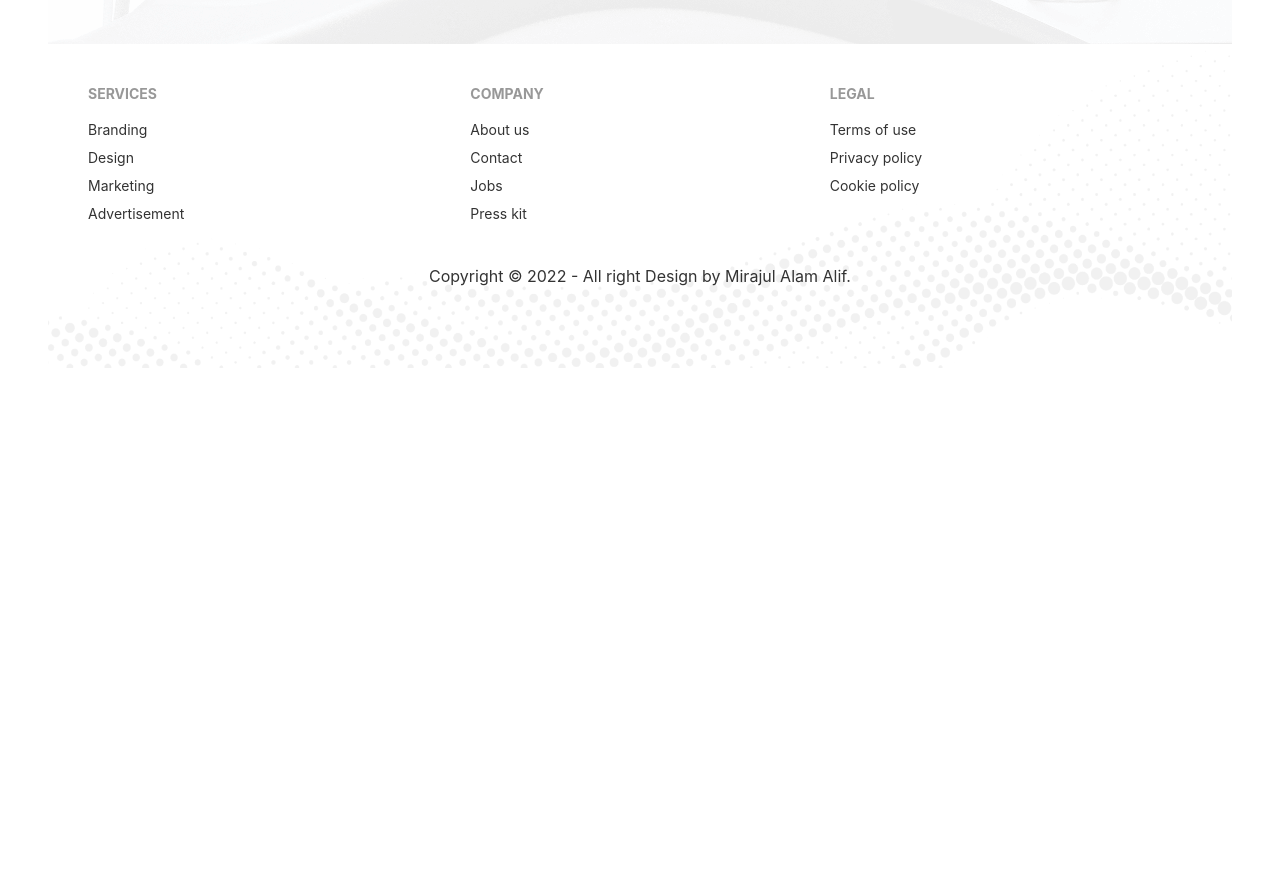
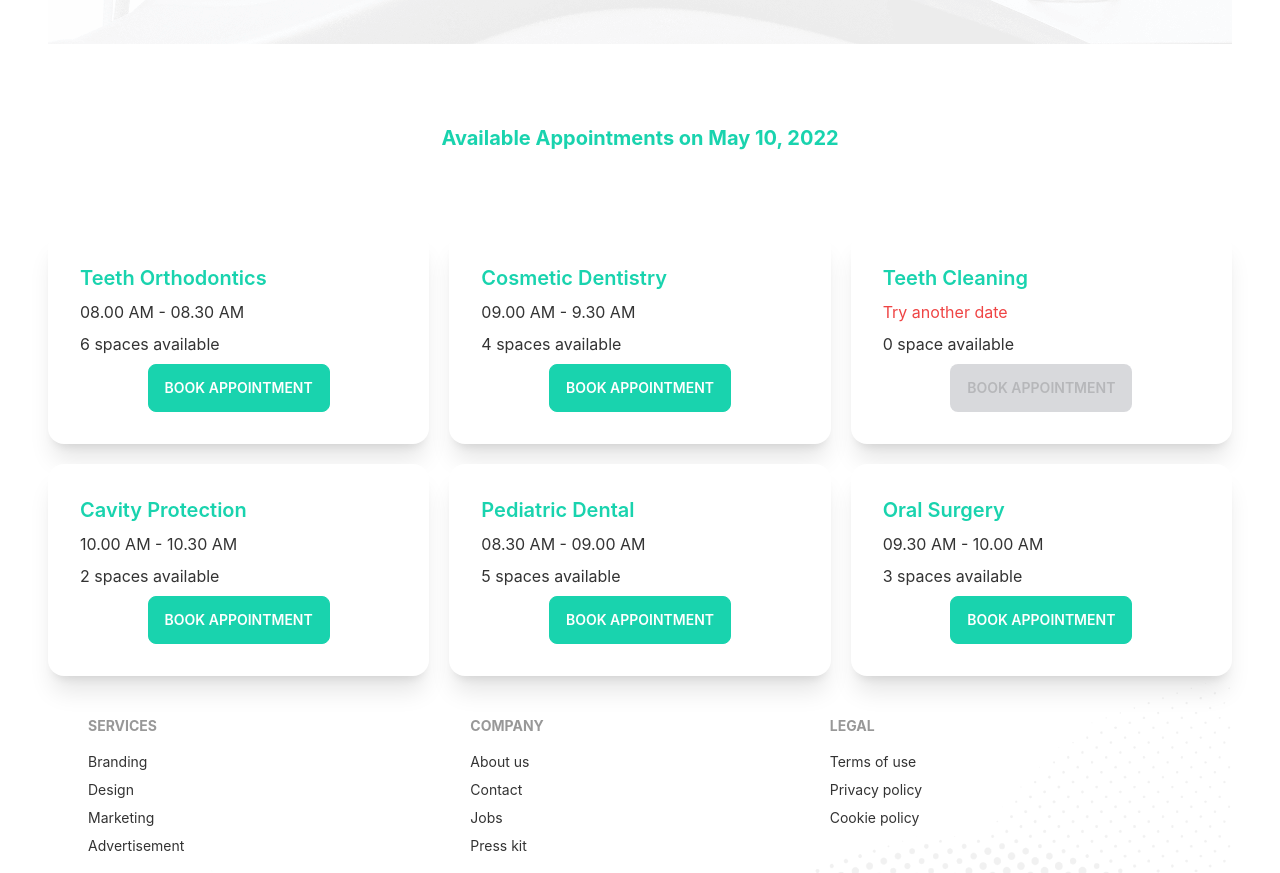
Before and after one commit to mirajulalam/Doctor-portal, a React (Create React App) app: page /appointment in a window 1280 px wide. Shown: the part 820-1693 px from the top of the page. Before the commit the page ends 1188 px from the top, so only its background shows below. Built offline with nearby package versions, Linux system fonts and the light colour scheme.

Commit message:
appointment page available appointment card added

```diff
--- /dev/null
+++ b/public/services.json
@@ -0,0 +1,57 @@
+[
+  {
+    "_id": 1,
+    "name": "Teeth Orthodontics",
+    "slots": [
+      "08.00 AM - 08.30 AM",
+      "08.30 AM - 09.00 AM",
+      "09.00 AM - 9.30 AM",
+      "09.30 AM - 10.00 AM",
+      "10.00 AM - 10.30 AM",
+      "10.30 AM - 11.00 AM"
+    ]
+  },
+  {
+    "_id": 2,
+    "name": "Cosmetic Dentistry",
+    "slots": [
+      "09.00 AM - 9.30 AM",
+      "09.30 AM - 10.00 AM",
+      "10.00 AM - 10.30 AM",
+      "10.30 AM - 11.00 AM"
+    ]
+  },
+  {
+    "_id": 3,
+    "name": "Teeth Cleaning",
+    "slots": []
+  },
+  {
+    "_id": 4,
+    "name": "Cavity Protection",
+    "slots": [
+      "10.00 AM - 10.30 AM",
+      "10.30 AM - 11.00 AM"
+    ]
+  },
+  {
+    "_id": 5,
+    "name": "Pediatric Dental",
+    "slots": [
+      "08.30 AM - 09.00 AM",
+      "09.00 AM - 9.30 AM",
+      "09.30 AM - 10.00 AM",
+      "10.00 AM - 10.30 AM",
+      "10.30 AM - 11.00 AM"
+    ]
+  },
+  {
+    "_id": 6,
+    "name": "Oral Surgery",
+    "slots": [
+      "09.30 AM - 10.00 AM",
+      "10.00 AM - 10.30 AM",
+      "10.30 AM - 11.00 AM"
+    ]
+  }
+]
--- a/src/Pages/Appointment/Appointment.js
+++ b/src/Pages/Appointment/Appointment.js
@@ -1,11 +1,14 @@
-import React from 'react';
+import React, { useState } from 'react';
 import Footer from '../Shared/Footer';
 import AppointmentBanner from './AppointmentBanner';
+import AvailableAppointment from './AvailableAppointment';
 
 const Appointment = () => {
+    const [date, setDate] = useState(new Date())
     return (
         <div>
-            <AppointmentBanner></AppointmentBanner>
+            <AppointmentBanner date={date} setDate={setDate}></AppointmentBanner>
+            <AvailableAppointment date={date}></AvailableAppointment>
             <Footer></Footer>
         </div>
     );
--- a/src/Pages/Appointment/AppointmentBanner.js
+++ b/src/Pages/Appointment/AppointmentBanner.js
@@ -1,11 +1,10 @@
-import React, { useState } from 'react';
+import React from 'react';
 import chair1 from '../../assets/images/chair.png';
 import { DayPicker } from 'react-day-picker';
 import 'react-day-picker/dist/style.css';
-import { format } from 'date-fns';
 import bg from '../../assets/images/bg.png';
-const AppointmentBanner = () => {
-    const [date, setDate] = useState(new Date())
+const AppointmentBanner = ({ date, setDate }) => {
+
     return (
         <div style={{
             background: `url(${bg})`,
@@ -20,7 +19,6 @@
                         selected={date}
                         onSelect={setDate}
                     />
-                    <p>You have selected: {format(date, "PP")}</p>
                 </div>
             </div>
         </div>
--- /dev/null
+++ b/src/Pages/Appointment/AvailableAppointment.js
@@ -0,0 +1,28 @@
+import { format } from 'date-fns';
+import React, { useEffect, useState } from 'react';
+import Service from './Service';
+
+const AvailableAppointment = ({ date }) => {
+    const [services, setServices] = useState([]);
+
+    useEffect(() => {
+        fetch('services.json')
+            .then(res => res.json())
+            .then(data => setServices(data))
+    }, [])
+    return (
+        <div>
+            <h4 className='text-xl text-center text-secondary font-bold my-20'>Available Appointments on {format(date, "PP")}</h4>
+            <div className='grid sm:grid-cols-1 md:grid-cols-2 lg:grid-cols-3 gap-5'>
+                {
+                    services.map(service => <Service
+                        key={service._id}
+                        service={service}
+                    ></Service>)
+                }
+            </div>
+        </div>
+    );
+};
+
+export default AvailableAppointment;
--- /dev/null
+++ b/src/Pages/Appointment/Service.js
@@ -0,0 +1,21 @@
+import React from 'react';
+
+const Service = ({ service }) => {
+    const { name, slots } = service;
+    return (
+        <div class="card lg:max-w-lg bg-base-100 shadow-xl">
+            <div class="card-body card justify-center">
+                <h2 class="card-title text-secondary">{name}</h2>
+                <p>
+                    {slots.length > 0 ? <span>{slots[0]}</span> : <span className='text-red-500'>Try another date </span>}
+                </p>
+                <p >{slots.length} {slots.length > 1 ? 'spaces' : 'space'} available</p>
+                <div class="card-actions justify-center">
+                    <button disabled={slots.length === 0} class="btn btn-secondary text-white uppercase">Book Appointment</button>
+                </div>
+            </div>
+        </div>
+    );
+};
+
+export default Service;
```
